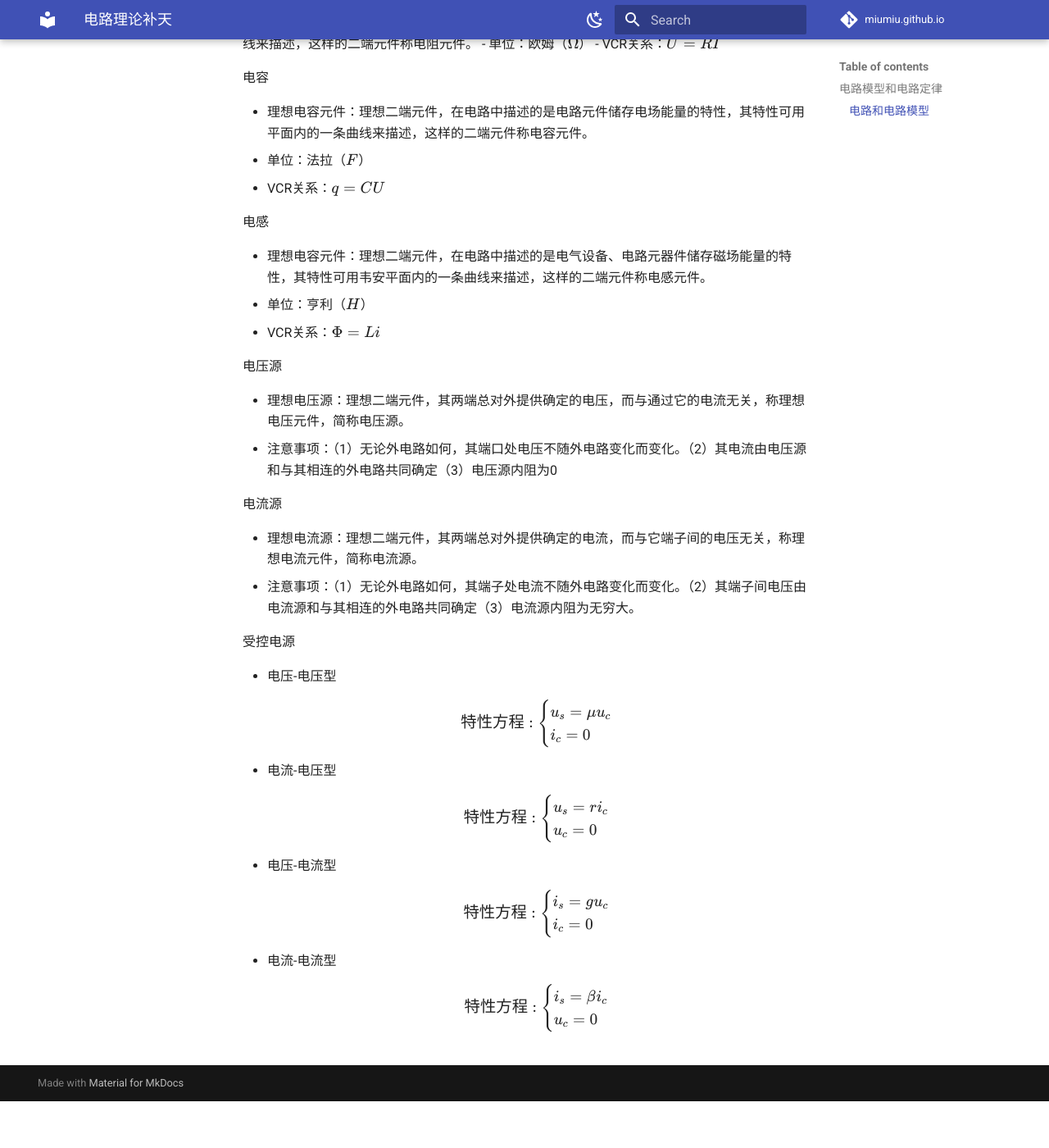
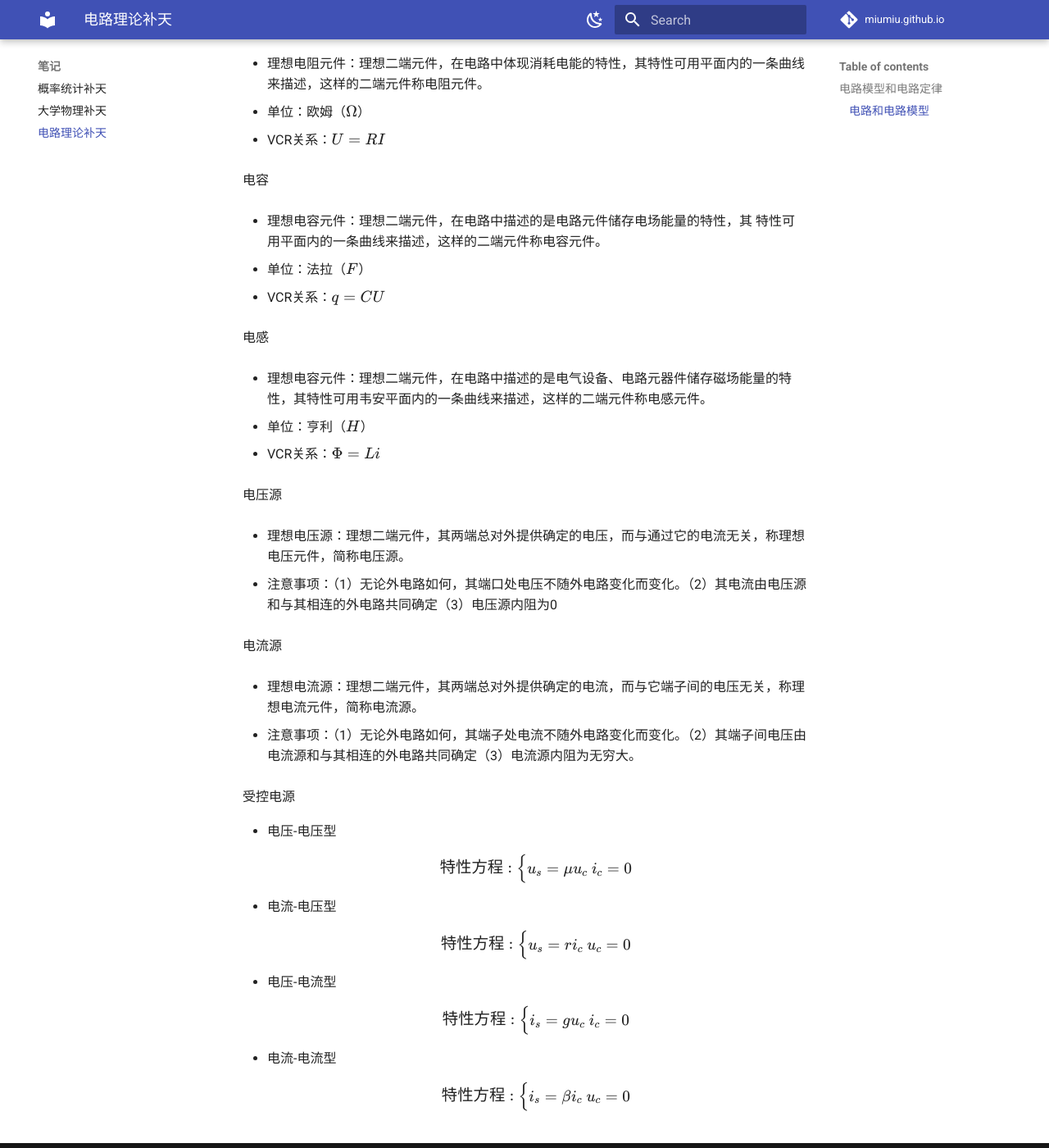
Before and after one commit to Miuarcher/miumiu.github.io, an MkDocs documentation site: the page built from docs/电路理论补天.md, in a window 1280 px wide and 1400 px high, scrolled down 527 px. Shown: the whole window at 82% size. Built offline with MkDocs 1.6.1 and Material for MkDocs 9.7.7, drawn with Linux system fonts in a browser that asks for light colours; comment, search, counter and statistics services are not loaded; before the commit the page ends 1870 px from its top, so only the background shows below that.

```diff
--- a/docs/电路理论补天.md
+++ b/docs/电路理论补天.md
@@ -11,55 +11,65 @@
 电路元件
 
 电阻
+
  - 理想电阻元件：理想二端元件，在电路中体现消耗电能的特性，其特性可用平面内的一条曲线来描述，这样的二端元件称电阻元件。
+
  - 单位：欧姆（$\Omega$）
+
  - VCR关系：$U=RI$
 
 电容
 
- - 理想电容元件：理想二端元件，在电路中描述的是电路元件储存电场能量的特性，其特性可用平面内的一条曲线来描述，这样的二端元件称电容元件。
+ - 理想电容元件：理想二端元件，在电路中描述的是电路元件储存电场能量的特性，其
+特性可用平面内的一条曲线来描述，这样的二端元件称电容元件。
+
  - 单位：法拉（$F$）
+
  - VCR关系：$q=CU$
 
 电感
 
  - 理想电容元件：理想二端元件，在电路中描述的是电气设备、电路元器件储存磁场能量的特性，其特性可用韦安平面内的一条曲线来描述，这样的二端元件称电感元件。
+
  - 单位：亨利（$H$）
+
  - VCR关系：$\Phi=Li$
 
 电压源
 
  - 理想电压源：理想二端元件，其两端总对外提供确定的电压，而与通过它的电流无关，称理想电压元件，简称电压源。
+
  - 注意事项：（1）无论外电路如何，其端口处电压不随外电路变化而变化。（2）其电流由电压源和与其相连的外电路共同确定（3）电压源内阻为0
 
 电流源
 
  - 理想电流源：理想二端元件，其两端总对外提供确定的电流，而与它端子间的电压无关，称理想电流元件，简称电流源。
+
  - 注意事项：（1）无论外电路如何，其端子处电流不随外电路变化而变化。（2）其端子间电压由电流源和与其相连的外电路共同确定（3）电流源内阻为无穷大。
 
 受控电源
 
  - 电压-电压型
  $$特性方程: \begin{cases}
-u_s=\mu u_c \\\\
+u_s=\mu u_c \\
 i_c=0
 \end{cases}
 $$
  - 电流-电压型
   $$特性方程: \begin{cases}
-u_s=r i_c \\\\
+u_s=r i_c \\
 u_c=0
 \end{cases}
 $$
  - 电压-电流型
 $$特性方程: \begin{cases}
-i_s=g u_c \\\\
+i_s=g u_c \\
 i_c=0
 \end{cases}
 $$
  - 电流-电流型
   $$特性方程: \begin{cases}
-i_s=\beta i_c \\\\
+i_s=\beta i_c \\
 u_c=0
 \end{cases}
 $$
--- a/mkdocs.yml
+++ b/mkdocs.yml
@@ -8,6 +8,7 @@ nav:
   - 笔记:
     - 概率统计补天.md
     - 大学物理补天.md
+    - 电路理论补天.md
 theme:
   features:
     # 使用 Tab 来进行分类
@@ -48,6 +49,15 @@ edit_uri: edit/main/docs/
 repo_url: https://github.com/Miuarcher/miumiu.github.io
 repo_name: miumiu.github.io
 
+markdown_extensions:
+  - pymdownx.arithmatex:
+      generic: true
+
+extra_javascript:
+  - javascripts/mathjax.js
+  - https://polyfill.io/v3/polyfill.min.js?features=es6
+  - https://unpkg.com/mathjax@3/es5/tex-mml-chtml.js
+
 extra_javascript:
   # [数学公式支持]
   # https://squidfunk.github.io/mkdocs-material/reference/math/#katex
```
Also changed, not shown: docs/mkdocs/mathjax.js (added, +19 -0 lines).
